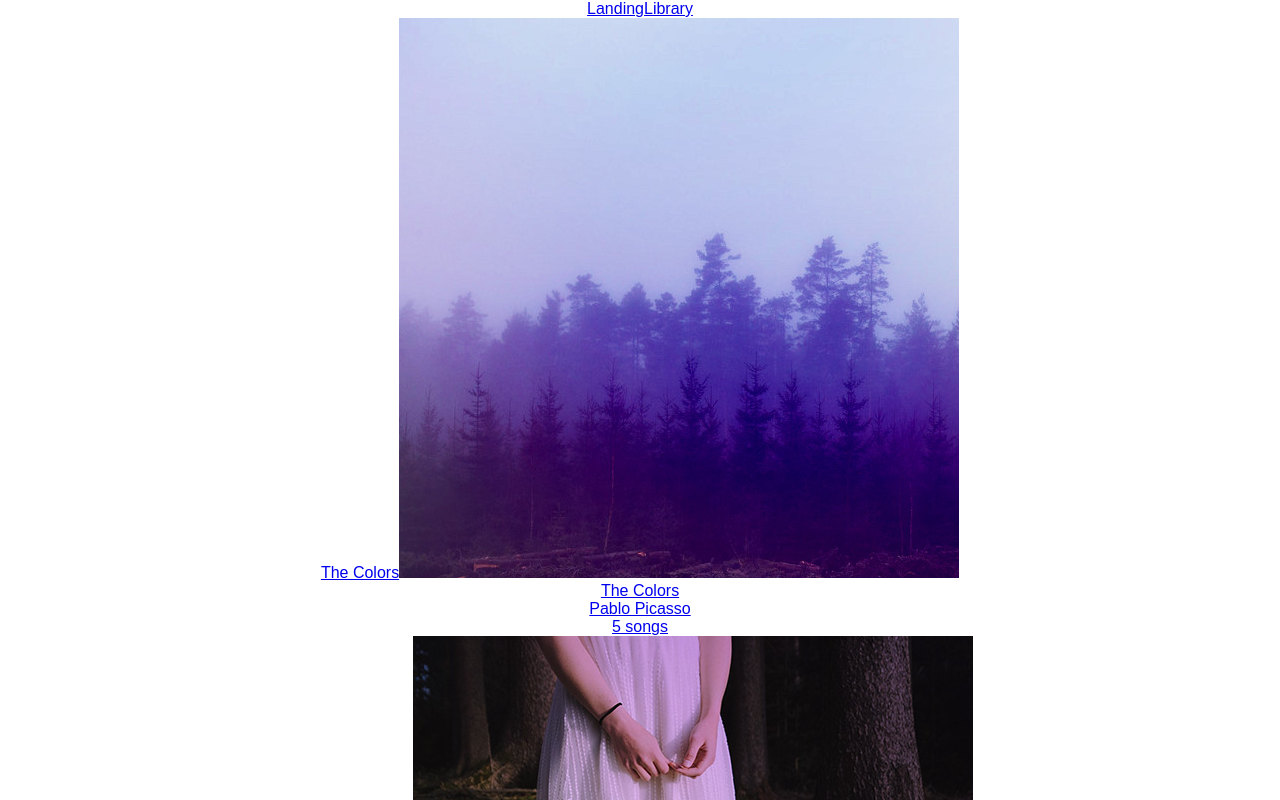
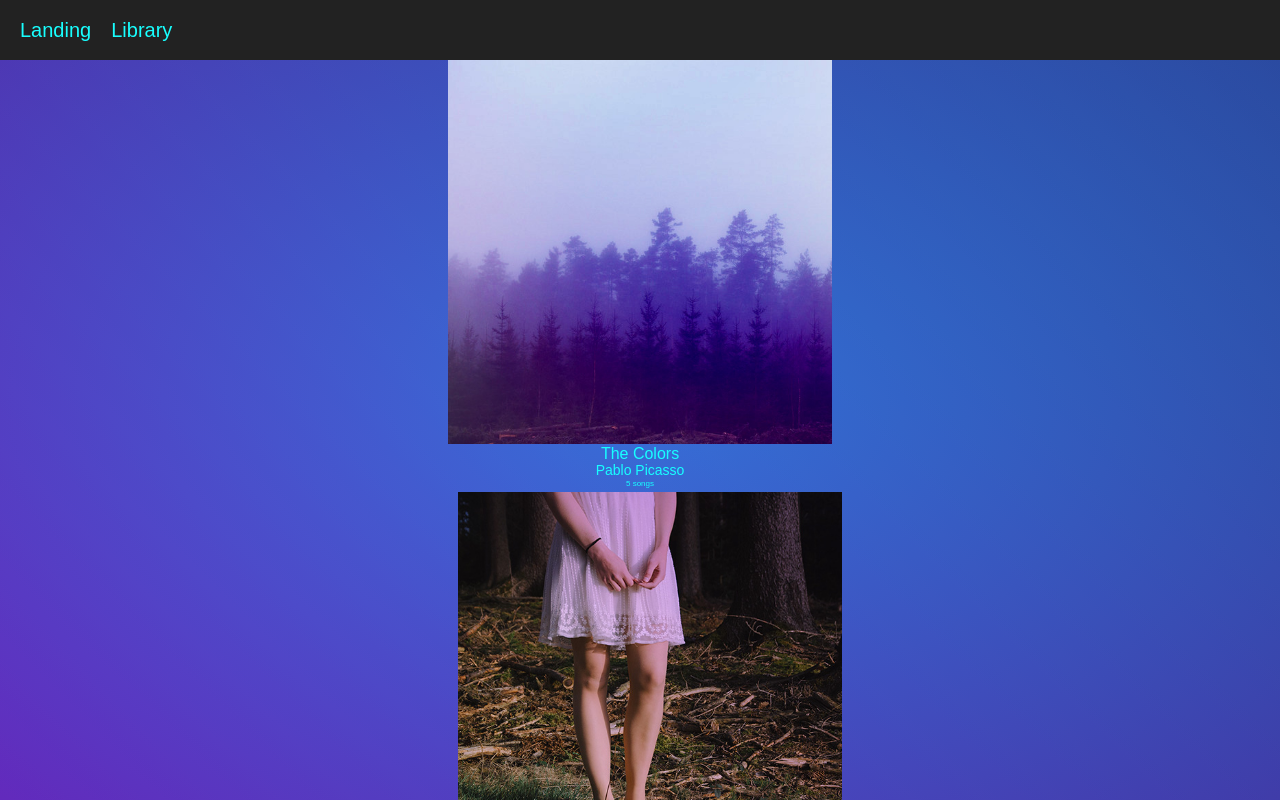
Before and after one commit to kevindlegg/bloc-jams-react, a React (Create React App) app: page /library in a window 1280 px wide. Shown: the top 800 px of the page. Built offline with nearby package versions, Linux system fonts and the light colour scheme.

Commit message:
checkpoint 10 styling: completed

```diff
--- a/public/index.html
+++ b/public/index.html
@@ -10,7 +10,9 @@
     -->
     <link rel="manifest" href="%PUBLIC_URL%/manifest.json">
     <link rel="shortcut icon" href="%PUBLIC_URL%/favicon.ico">
-    <link rel="stylesheet" href="http://code.ionicframework.com/ionicons/2.0.1/css/ionicons.min.css">
+    <link rel="stylesheet" href="https://fonts.googleapis.com/icon?family=Material+Icons">
+    <link rel="stylesheet" href="https://code.getmdl.io/1.3.0/material.teal-cyan.min.css">
+    <script defer src="https://code.getmdl.io/1.3.0/material.min.js"></script>
     <!--
       Notice the use of %PUBLIC_URL% in the tags above.
       It will be replaced with the URL of the `public` folder during the build.
--- a/src/App.css
+++ b/src/App.css
@@ -1,3 +1,21 @@
+/* Rules for sizing the icon. */
+.material-icons.md-18 { font-size: 18px; }
+.material-icons.md-24 { font-size: 24px; }
+.material-icons.md-36 { font-size: 36px; }
+.material-icons.md-48 { font-size: 48px; }
+
+/* Rules for using icons as black on a light background. */
+.material-icons.md-dark { color: rgba(0, 0, 0, 0.54); }
+.material-icons.md-dark.md-inactive { color: rgba(0, 0, 0, 0.26); }
+
+/* Rules for using icons as white on a dark background. */
+.material-icons.md-light { color: rgba(255, 255, 255, 1); }
+.material-icons.md-light.md-inactive { color: rgba(255, 255, 255, 0.3); }
+
+body {
+  background: radial-gradient(ellipse at center,rgba(0,173,238,.5) 0,rgba(34,64,153,.5) 100%),linear-gradient(45deg,rgba(155,0,220,.92),rgba(34,64,153,.92));
+}
+
 .App {
   text-align: center;
 }
@@ -9,9 +27,17 @@
 
 .App-header {
   background-color: #222;
-  height: 150px;
+  height: 20px;
   padding: 20px;
   color: white;
+}
+
+.App-header-nav {
+  text-align: left;
+}
+
+.App-header-nav a {
+  font-size: 20px;
 }
 
 .App-title {
@@ -26,3 +52,109 @@
   from { transform: rotate(0deg); }
   to { transform: rotate(360deg); }
 }
+
+button {
+  padding: 0;
+  background-color: transparent;
+  border: none;
+  vertical-align: middle;
+}
+
+a {
+  color: rgb(24,255,255);
+  font-weight: 500;
+  font-size: 20px;
+  text-decoration: none;
+  padding-right: 20px;
+}
+
+.Library-album-image {
+  width: 30%;
+  height: auto;
+}
+.Library-album-title {
+  font-size: 16px;
+  height: 16px;
+}
+
+.Library-album-artist {
+  font-size: 14px;
+  height: 14px;
+}
+
+.Library-album-songs {
+  font-size: 8px;
+  height: 8px;
+  padding-bottom: 10px;
+}
+
+#album-cover-art {
+  width: 45%;
+  height: auto;
+}
+
+#album-title {
+  height: 8px;
+  padding: 2px;
+}
+
+#album-artist {
+  height: 8px;
+  padding: 2px;
+}
+
+#release-info {
+  height: 8px;
+  padding: 2px;
+}
+
+#song-info {
+  width: 20%;
+  position: absolute;
+  bottom: 0;
+  padding: 10px;
+}
+
+#song-list {
+  width: 100%;
+  table-layout: auto;
+  float: left;
+  padding: 5px;
+  background-color: rgba(255,255,255,0.15);
+}
+
+#song-number {
+  width:  2px;
+  text-align: right;
+  padding: 0px 4px 0px 5px;
+}
+
+#song-title {
+  text-align: left;
+  padding-right: 5px;
+}
+
+.song-actions {
+  width: 50px;
+  padding: 0;
+}
+
+.song {
+  text-align: left;
+  font-size: 12px;
+}
+
+#song-duration {
+  text-align: right;
+}
+
+.player-bar {
+  float: left;
+  width: 100%;
+  padding-top: 20px;
+}
+
+#currently-playing {
+  font-size: 18px;
+  color: aliceblue;
+}
--- a/src/App.js
+++ b/src/App.js
@@ -9,8 +9,8 @@ class App extends Component {
   render() {
     return (
       <div className="App">
-      <header>
-        <nav>
+      <header className="App-header">
+        <nav className="App-header-nav">
           <Link to='/'>Landing</Link>
           <Link to='/library'>Library</Link>
         </nav>
--- a/src/components/Album.js
+++ b/src/components/Album.js
@@ -114,34 +114,11 @@ import PlayerBar from './PlayerBar';
         <section id="album-info">
          <img id="album-cover-art" src={ this.state.album.albumCover } alt={ this.state.album.albumCover } />
           <div className="album-details">
-            <h1 id="album-title">{ this.state.album.title }</h1>
-            <h2 className="artist">{ this.state.album.artist }</h2>
+            <h3 id="album-title">{ this.state.album.title }</h3>
+            <h4 id="album-artist">{ this.state.album.artist }</h4>
             <div id="release-info">{ this.state.album.releaseInfo }</div>
           </div>
         </section>
-        <table id="song-list">
-          <colgroup>
-            <col id="song-number-column" />
-            <col id="song-title-column" />
-            <col id="song-duration-column" />
-          </colgroup>
-          <tbody>
-            { this.state.album.songs.map( (song, index) =>
-                <tr className="song" key={ index } onClick={() => this.handleSongClick(song)} >
-                  <td className="song-actins">
-                    <button>
-                      <span className="song-number">{ index + 1 }</span>
-                      <span className="ion-play"></span>
-                      <span className="ion-pause"></span>
-                    </button>
-                  </td>
-                  <td className="song-title">{ song.title }</td>
-                  <td className="song-duration">{ this.formatTime(song.duration) }</td>
-                </tr>
-              )
-            }
-          </tbody>
-        </table>
         <PlayerBar
           isPlaying={this.state.isPlaying}
           currentSong={this.state.currentSong}
@@ -155,7 +132,33 @@ import PlayerBar from './PlayerBar';
           handleVolumeChange={(e) => this.handleVolumeChange(e)}
           formatTime={(s) => this.formatTime(s)}
         />
+                <section id="song-info">
+          <table id="song-list" cellSpacing="0" cellPadding="0">
+            <colgroup>
+              <col id="song-number-column" />
+              <col id="song-title-column" />
+              <col id="song-duration-column" />
+            </colgroup>
+            <tbody>
+              { this.state.album.songs.map( (song, index) =>
+                  <tr className="song" key={ index } onClick={() => this.handleSongClick(song)} >
+                    <td className="song-actions">
+                      <button id="list-button">
+                        <span><i className="material-icons md-light">play_circle_filled</i></span>
+                        <span><i className="material-icons md-light">pause_circle_filled</i></span>
+                      </button>
+                    </td>
+                    <td id="song-number">{ index + 1 }.</td>
+                    <td id="song-title">{ song.title }</td>
+                    <td id="song-duration">{ this.formatTime(song.duration) }</td>
+                  </tr>
+                )
+              }
+            </tbody>
+          </table>
+        </section>
        </section>
+
      );
    }
  }
--- a/src/components/Library.js
+++ b/src/components/Library.js
@@ -10,14 +10,13 @@ class Library extends Component {
 
     render() {
         return (
-            <section className='library'>
+            <section className='Library'>
                 { this.state.albums.map( (album, index) =>
-                    <Link to={ `/album/${album.slug}` } key={ index }>
-                        { album.title }
-                        <img src={ album.albumCover } alt={ album.albumCover } />
-                        <div>{ album.title }</div>
-                        <div>{ album.artist }</div>
-                        <div>{ album.songs.length } songs</div>
+                    <Link className="Library-link" to={ `/album/${album.slug}` } key={ index }>
+                        <img className="Library-album-image" src={ album.albumCover } alt={ album.albumCover } />
+                        <div className="Library-album-title">{ album.title }</div>
+                        <div className="Library-album-artist">{ album.artist }</div>
+                        <div className="Library-album-songs">{ album.songs.length } songs</div>
                      </Link>
                   )
                 }
--- a/src/components/PlayerBar.js
+++ b/src/components/PlayerBar.js
@@ -4,15 +4,18 @@ class PlayerBar extends Component {
     render() {
         return (
             <section className="player-bar">
+                <section id="currently-playing">
+                    <p>Currently playing: {this.props.currentSong.title}</p>
+                </section>
                 <section id="buttons">
                     <button id="previous" onClick={this.props.handlePrevClick}>
-                        <span className="ion-skip-backward"></span>
+                        <span><i className="material-icons md-light">skip_previous</i></span>
                     </button>
                     <button id="play-pause" onClick={this.props.handleSongClick}>
-                        <span className={this.props.isPlaying ? 'ion-pause' : 'ion-play'}></span>
+                        <span>{this.props.isPlaying ? <i className="material-icons md-36 md-light">pause_circle_filled</i> : <i className="material-icons md-36 md-light">play_circle_filled</i>}</span>
                     </button>
                     <button id="next" onClick={this.props.handleNextClick}>
-                        <span className="ion-skip-forward"></span>
+                        <span><i className="material-icons md-light">skip_next</i></span>
                     </button>
                     <section id="time-control">
                         <div className="current-time">{this.props.formatTime(this.props.currentTime)}</div>
@@ -28,17 +31,19 @@ class PlayerBar extends Component {
                         <div className="total-time">{this.props.formatTime(this.props.duration)}</div>
                     </section>
                     <section id="volume-control">
-                        <div className="icon ion-volume-low"></div>
+                        <div>
+                            <span><i className="material-icons md-light">volume_down</i></span>
                                 <input
                                     type="range"
-                            className="seek-bar"
+                                    className="volume-bar"
                                     value={this.props.currentVolume}
                                     max="100"
                                     min="0"
                                     step="1"
                                     onChange={this.props.handleVolumeChange}
                                 />
-                        <div className="icon ion-volume-high"></div>
+                            <span><i className="material-icons md-light">volume_up</i></span>
+                        </div>
                     </section>
                 </section>
             </section>
```
Lines whose indentation alone changed are shown as unchanged.
